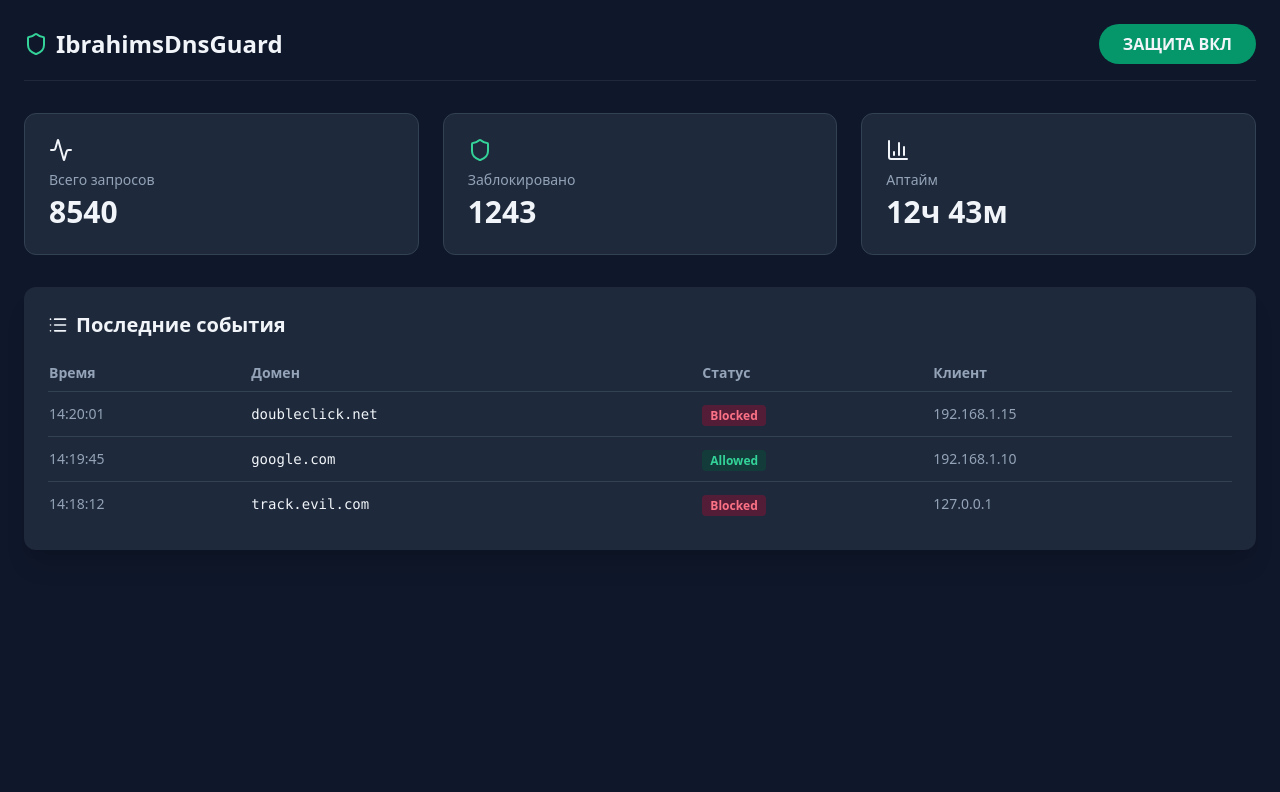
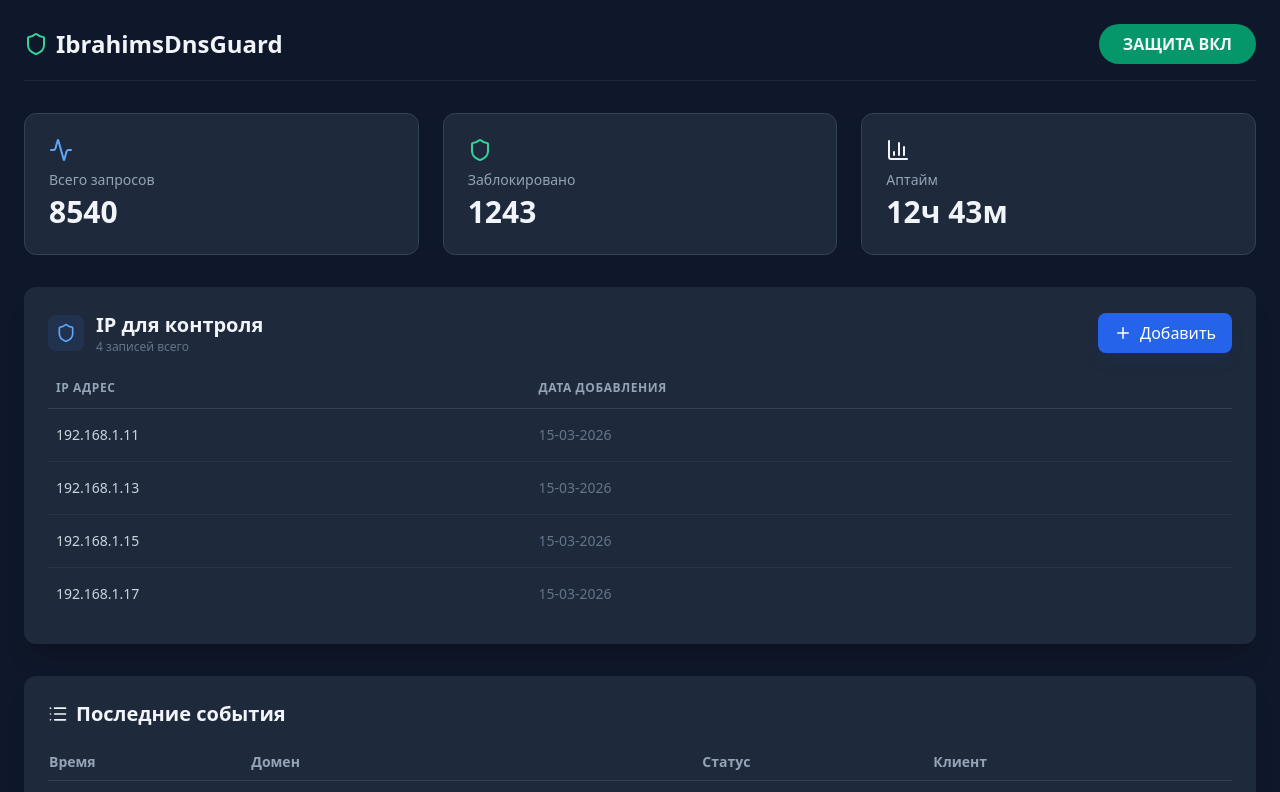
Before and after one commit to bolf/ibgahimsDnsGuard, a React (Create React App) app in the folder frontend/: page / in a window 1280 px wide. Shown: the top 792 px of the page. Built offline with nearby package versions, Linux system fonts and the light colour scheme; the HTML template or start-up script is replaced by a standard one.

Commit message:
+ Generic component for data in tables

```diff
--- a/frontend/src/App.tsx
+++ b/frontend/src/App.tsx
@@ -1,5 +1,6 @@
 import './index.css';
 import React, { useState } from 'react';
+import DataTableWithBar from './components/DataTableWithBar';
 import { Shield, ShieldOff, Activity, BarChart3, List } from 'lucide-react';
 
 // Имитируем данные от нашего будущего Java-сердца
@@ -9,6 +10,27 @@ const MOCK_STATS = {
   totalQueries: 8540,
   uptime: "12ч 43м"
 };
+
+const MOCK_IPs = [
+  { ip: "192.168.1.11", addDate: '15-03-2026' },
+  { ip: "192.168.1.13", addDate: '15-03-2026' },
+  { ip: "192.168.1.15", addDate: '15-03-2026' },
+  { ip: "192.168.1.17", addDate: '15-03-2026' },
+];
+
+interface ControlledIP {
+  ip: string;
+  addDate: string;
+}
+
+const ipColumns = [
+  { key: 'ip', label: 'IP АДРЕС' },
+  {
+    key: 'addDate',
+    label: 'ДАТА ДОБАВЛЕНИЯ',
+    render: (val: string) => <span className="text-slate-500">{val}</span>
+  }
+];
 
 const MOCK_LOGS = [
   { id: 1, time: "14:20:01", domain: "doubleclick.net", status: "Blocked", client: "192.168.1.15" },
@@ -28,9 +50,8 @@ export default function Dashboard() {
         </h1>
         <button
           onClick={() => setIsActive(!isActive)}
-          className={`px-6 py-2 rounded-full font-bold transition ${
-            isActive ? 'bg-emerald-600 hover:bg-emerald-500' : 'bg-rose-600 hover:bg-rose-500'
-          }`}
+          className={`px-6 py-2 rounded-full font-bold transition ${isActive ? 'bg-emerald-600 hover:bg-emerald-500' : 'bg-rose-600 hover:bg-rose-500'
+            }`}
         >
           {isActive ? 'ЗАЩИТА ВКЛ' : 'ЗАЩИТА ВЫКЛ'}
         </button>
@@ -43,10 +64,13 @@ export default function Dashboard() {
         <StatCard icon={<BarChart3 />} title="Аптайм" value={MOCK_STATS.uptime} color="amber" />
       </div>
 
-      {/* Logs Table */}
-      <div>
-
-      </div>
+      <DataTableWithBar<ControlledIP> // Указываем тип данных явно
+        title="IP для контроля"
+        icon={Shield}
+        data={MOCK_IPs}
+        columns={ipColumns}
+        onAdd={() => console.log('Добавляем...')}
+      />
 
       {/* Logs Table */}
       <div className="bg-slate-800 rounded-xl p-6 shadow-xl">
@@ -69,9 +93,8 @@ export default function Dashboard() {
                   <td className="py-3 text-slate-400 text-sm">{log.time}</td>
                   <td className="font-mono text-sm">{log.domain}</td>
                   <td>
-                    <span className={`px-2 py-0.5 rounded text-xs font-bold ${
-                      log.status === 'Blocked' ? 'bg-rose-900/50 text-rose-400' : 'bg-emerald-900/50 text-emerald-400'
-                    }`}>
+                    <span className={`px-2 py-0.5 rounded text-xs font-bold ${log.status === 'Blocked' ? 'bg-rose-900/50 text-rose-400' : 'bg-emerald-900/50 text-emerald-400'
+                      }`}>
                       {log.status}
                     </span>
                   </td>
--- /dev/null
+++ b/frontend/src/components/DataTableWithBar.tsx
@@ -0,0 +1,104 @@
+import React from 'react';
+import { Plus, Trash2, RefreshCw, LucideIcon } from 'lucide-react';
+
+interface Column<T> {
+  key: keyof T | string;
+  label: string;
+  render?: (value: any, row: T) => React.ReactNode; // Кастомный рендер
+}
+
+// Описываем пропсы нашего компонента
+interface DataTableProps<T> {
+  title: string;
+  icon?: LucideIcon;
+  data: T[];
+  columns: Column<T>[];
+  onAdd?: () => void;
+  onDelete?: () => void;
+  onRefresh?: () => void;
+}
+
+// Используем Generic <T>, чтобы компонент понимал тип любых данных
+const DataTableWithBar = <T extends Record<string, any>>({
+  title,
+  icon: Icon,
+  data,
+  columns,
+  onAdd,
+  onDelete,
+  onRefresh,
+}: DataTableProps<T>) => {
+  return (
+    <div className="bg-slate-800 rounded-xl p-6 shadow-xl my-8">
+      {/* ПАНЕЛЬ УПРАВЛЕНИЯ */}
+      <div className="flex flex-col md:flex-row md:items-center justify-between gap-4 mb-6">
+        <div className="flex items-center gap-3">
+          <div className="p-2 bg-blue-500/10 rounded-lg">
+            {Icon && <Icon size={20} className="text-blue-400" />}
+          </div>
+          <div>
+            <h2 className="text-xl font-semibold text-slate-100">{title}</h2>
+            <p className="text-xs text-slate-500">{data.length} записей всего</p>
+          </div>
+        </div>
+
+        <div className="flex items-center gap-2">
+          {onDelete && (
+            <button onClick={onDelete} className="p-2 text-slate-400 hover:text-red-400 hover:bg-red-400/10 rounded-lg transition-all">
+              <Trash2 size={18} />
+            </button>
+          )}
+          {onRefresh && (
+            <button onClick={onRefresh} className="p-2 text-slate-400 hover:text-blue-400 hover:bg-blue-400/10 rounded-lg transition-all">
+              <RefreshCw size={18} />
+            </button>
+          )}
+          {onAdd && (
+            <button onClick={onAdd} className="flex items-center gap-2 bg-blue-600 hover:bg-blue-500 text-white px-4 py-2 rounded-lg font-medium transition-all active:scale-95 shadow-lg shadow-blue-900/20">
+              <Plus size={18} />
+              <span>Добавить</span>
+            </button>
+          )}
+        </div>
+      </div>
+
+      {/* ТАБЛИЦА */}
+      <div className="overflow-x-auto">
+        <table className="w-full text-left">
+          <thead>
+            <tr className="border-b border-slate-700 text-slate-400 text-xs uppercase tracking-wider">
+              {columns.map((col) => (
+                <th key={String(col.key)} className="pb-3 px-2 font-semibold">
+                  {col.label}
+                </th>
+              ))}
+            </tr>
+          </thead>
+          <tbody className="divide-y divide-slate-700/50">
+            {data.length > 0 ? (
+              data.map((row, rowIndex) => (
+                <tr key={rowIndex} className="hover:bg-slate-700/30 transition-colors group">
+                  {columns.map((col) => (
+                    <td key={String(col.key)} className="py-4 px-2 text-slate-300 text-sm">
+                      {col.render
+                        ? col.render(row[col.key as keyof T], row)
+                        : String(row[col.key as keyof T] || '')}
+                    </td>
+                  ))}
+                </tr>
+              ))
+            ) : (
+              <tr>
+                <td colSpan={columns.length} className="py-10 text-center text-slate-500 italic">
+                  Данных пока нет...
+                </td>
+              </tr>
+            )}
+          </tbody>
+        </table>
+      </div>
+    </div>
+  );
+};
+
+export default DataTableWithBar;
```
